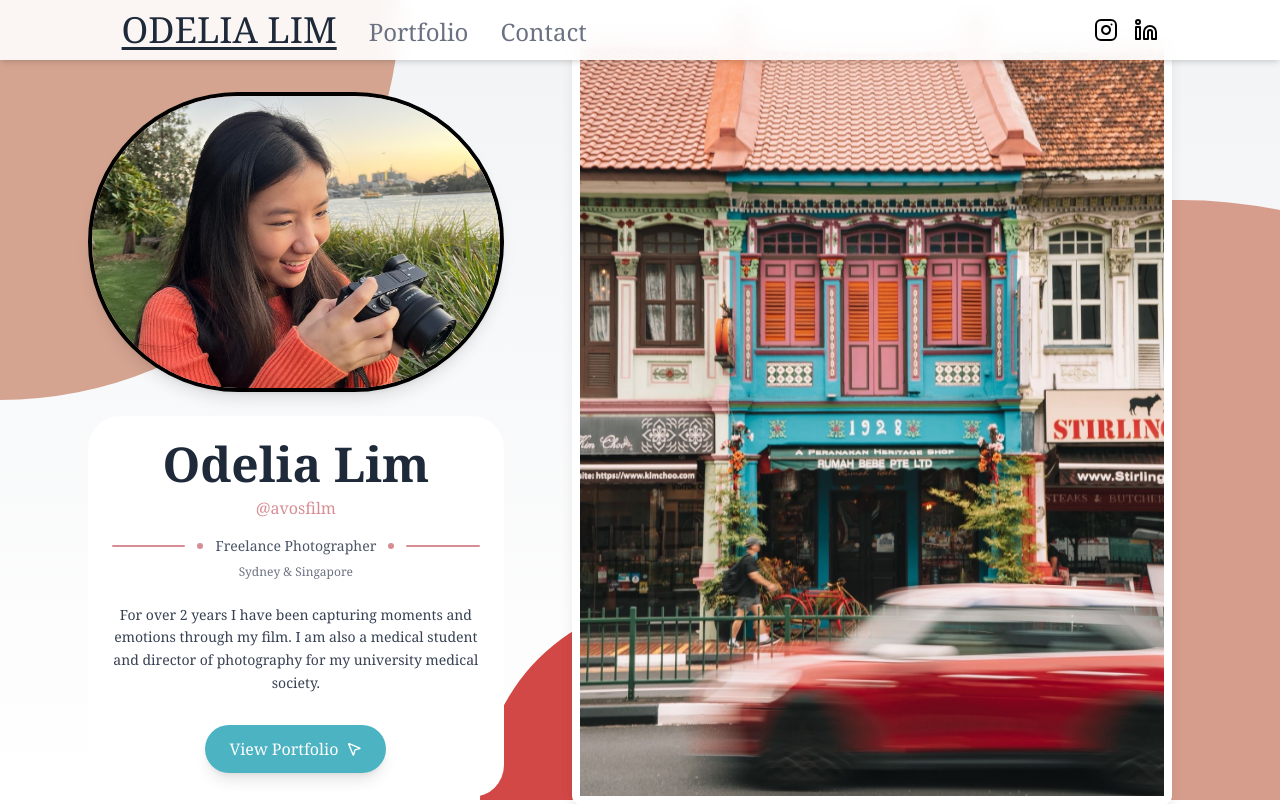
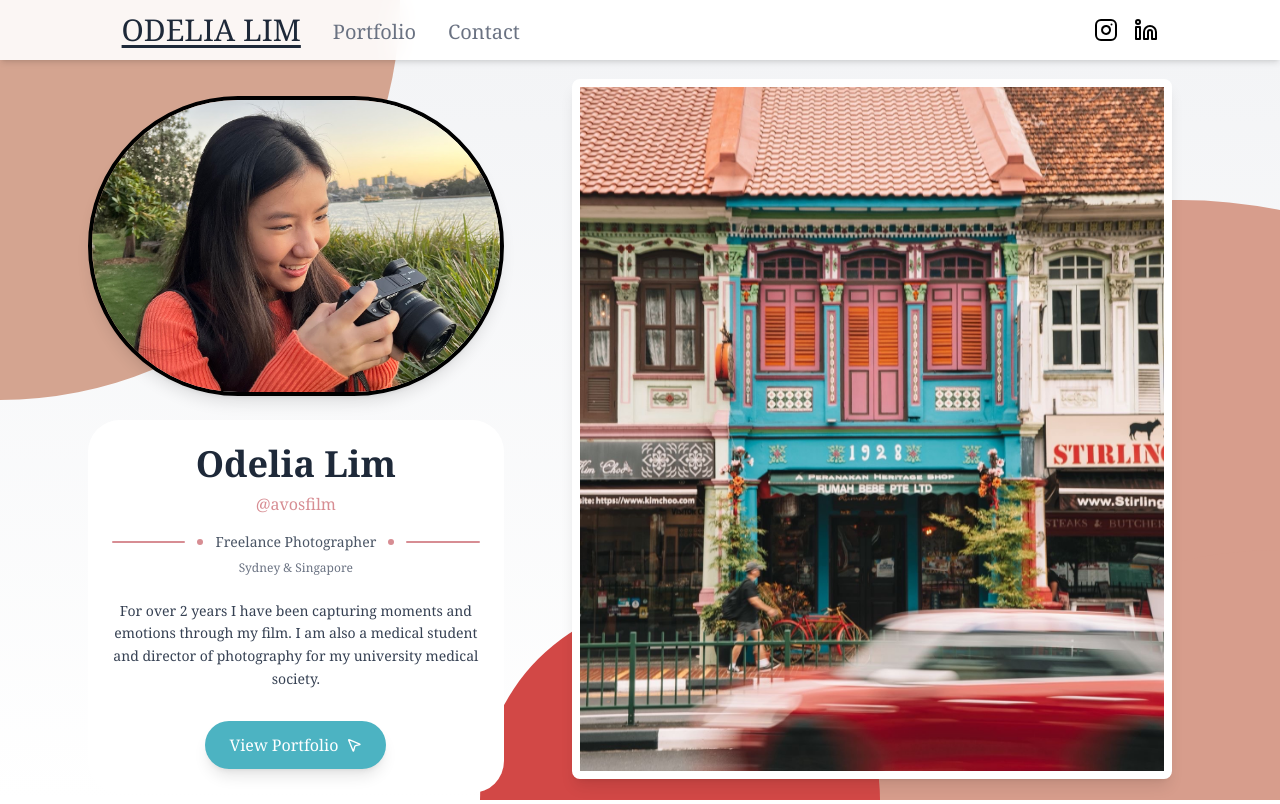
Before and after one commit to WillGaston/OdePortfolio, a React (Vite) app: page / in a window 1280 px wide. Built offline with nearby package versions, Linux system fonts and the light colour scheme.

Commit message:
fixed zoom issue with scaling

```diff
--- a/src/components/Header.jsx
+++ b/src/components/Header.jsx
@@ -6,7 +6,7 @@ export default function Header(props) {
     <header className="w-full h-[60px] sticky top-0 z-20 bg-white/90 backdrop-blur-md shadow-md flex items-center justify-between px-6 md:px-12 lg:px-16">
       <div className="flex flex-row lg:ml-[5%]">
         <Link
-          className={`text-2xl md:text-3xl lg:text-4xl font-serif font-medium text-gray-800 hover:text-gray-600 transition-colors ${
+          className={`text-1xl md:text-2xl lg:text-3xl font-serif font-medium text-gray-800 hover:text-gray-600 transition-colors ${
             props.currPage === "main" ? "underline underline-offset-4" : ""
           }`}
           to="/"
@@ -14,7 +14,7 @@ export default function Header(props) {
         >
           ODELIA LIM
         </Link>
-        <nav className="flex flex-row font-serif text-lg md:text-xl lg:text-2xl gap-4 md:gap-8 ml-8 mt-[2px] md:mt-[6px]">
+        <nav className="flex flex-row font-serif text-base md:text-lg lg:text-xl gap-2 md:gap-4 md:gap-8 ml-2 md:ml-8 md:mt-[3px] lg:mt-[6px]">
           <Link
             className={`hover:text-gray-600 transition-colors ${
               props.currPage === "portfolio"
--- a/src/components/MainPage.jsx
+++ b/src/components/MainPage.jsx
@@ -16,7 +16,7 @@ export default function MainPage(props) {
             alt="Odelia Lim"
           />
           <div className='bg-white flex flex-col justify-center items-center text-center p-6 mb-[20px] rounded-4xl'>
-            <h1 className="text-5xl font-serif font-bold text-gray-800">
+            <h1 className="text-4xl font-serif font-bold text-gray-800">
               Odelia Lim
             </h1>
             <a
@@ -59,7 +59,7 @@ export default function MainPage(props) {
         </div>
         <div className="w-full lg:w-3/5 flex justify-center items-center mt-8 md:mt-0 z-10 md:mr-[5%] pb-[100px] md:mb-0">
           <img
-            className="hidden lg:inline h-[800px] w-[500px] lg:w-[600px] object-cover rounded-lg shadow-lg border border-white border-8"
+            className="hidden lg:inline mt-[50px] h-[700px] w-[500px] lg:w-[600px] object-cover rounded-lg shadow-lg border border-white border-8"
             src={mainImageH}
             alt="Horizontal view"
           />
```
